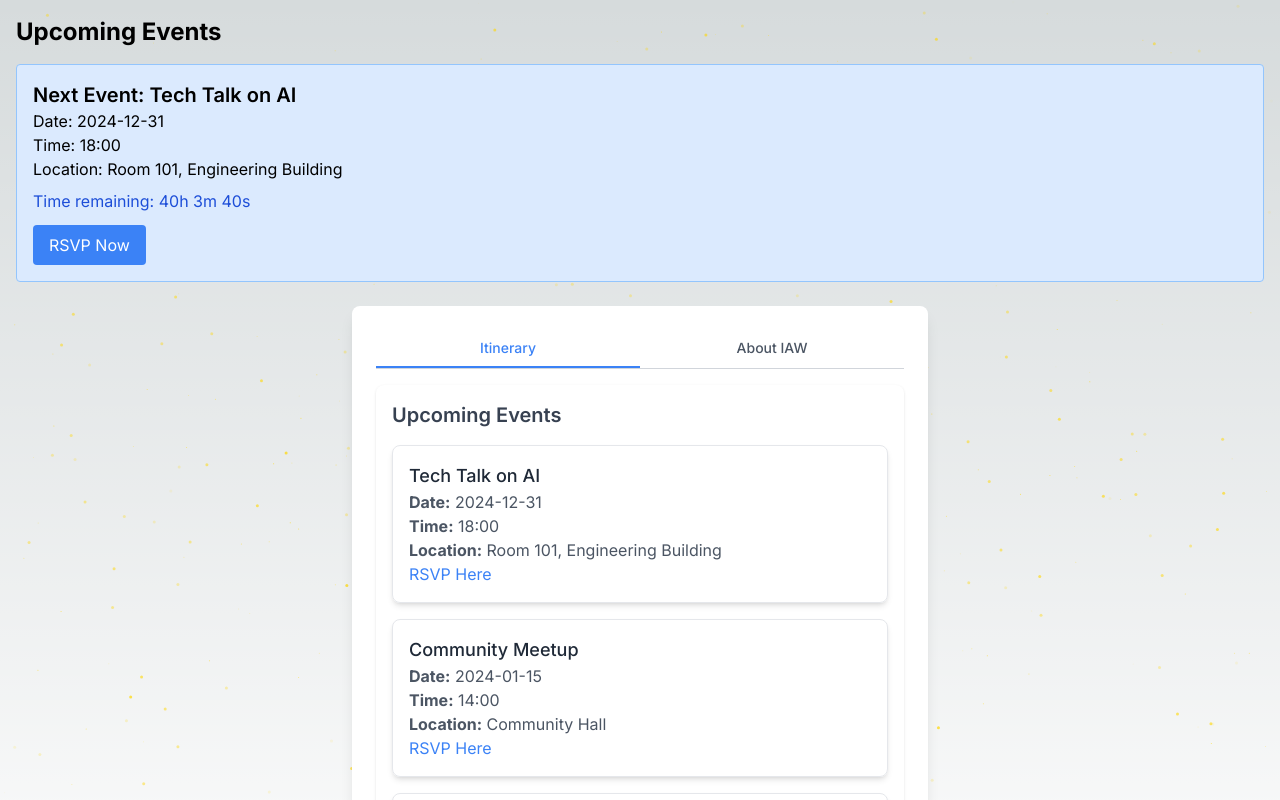
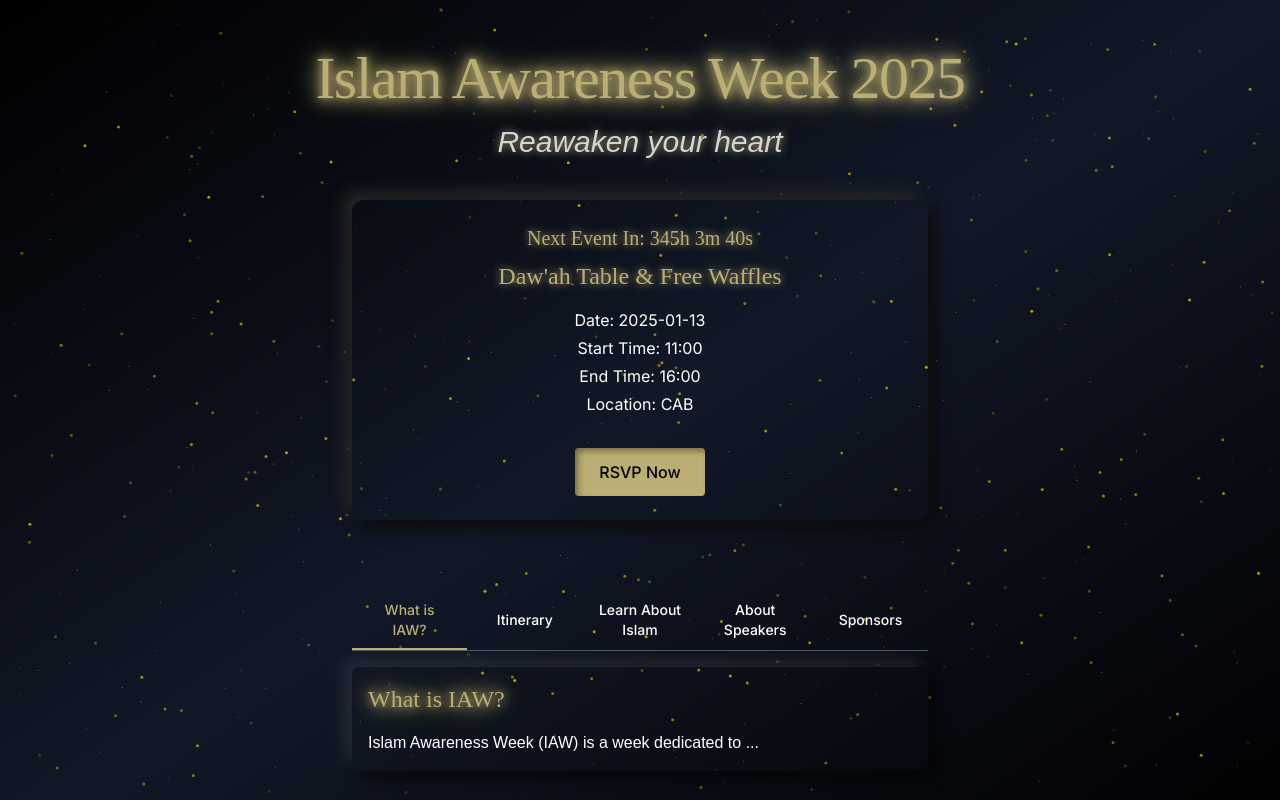
Before and after one commit to Donutboy2003/iaw2025, a Next.js app: page / in a window 1280 px wide. Shown: the top 800 px of the page. Built offline with nearby package versions, Linux system fonts and the light colour scheme.

Commit message:
feat : conflicts resolved and some ui changes

```diff
--- a/app/components/TabCard.tsx
+++ b/app/components/TabCard.tsx
@@ -1,105 +1,115 @@
 import React from "react";
 import Tabs from "@/app/components/ui/tabs";
 
-// Define the Event type
 interface Event {
   id: number;
   name: string;
   date: string;
-  time: string;
+  startTime: string;
+  endTime: string;
   location: string;
   rsvpLink: string;
 }
 
-// Mock data for events
-const events: Event[] = [
-  {
-    id: 1,
-    name: "Tech Talk on AI",
-    date: "2024-12-31",
-    time: "18:00",
-    location: "Room 101, Engineering Building",
-    rsvpLink: "https://forms.gle/exampleRSVP1",
-  },
-  {
-    id: 2,
-    name: "Community Meetup",
-    date: "2024-01-15",
-    time: "14:00",
-    location: "Community Hall",
-    rsvpLink: "https://forms.gle/exampleRSVP2",
-  },
-  {
-    id: 3,
-    name: "Workshop: Web Development Basics",
-    date: "2024-02-05",
-    time: "10:00",
-    location: "Online (Zoom)",
-    rsvpLink: "https://forms.gle/exampleRSVP3",
-  },
-];
+interface TabCardProps {
+  events: Event[];
+}
 
-const TabCard = () => {
+const TabCard: React.FC<TabCardProps> = ({ events }) => {
   const tabs = [
+    {
+      id: "what-is-iaw",
+      label: "What is IAW?",
+      content: (
+        <div className="space-y-4">
+          <h2 className="text-2xl font-baskervville glow-text">What is IAW?</h2>
+          <p className="font-poppins">
+            Islam Awareness Week (IAW) is a week dedicated to ...
+          </p>
+        </div>
+      ),
+    },
     {
       id: "itinerary",
       label: "Itinerary",
       content: (
         <div>
-          <h3 className="text-xl font-semibold mb-4">Upcoming Events</h3>
-          <ul className="space-y-4">
+          <h2 className="text-2xl font-baskervville glow-text mb-4">All Events</h2>
+          <div className="grid grid-cols-1 md:grid-cols-2 gap-6">
             {events.map((event) => (
-              <li
+              <div
                 key={event.id}
-                className="p-4 border border-gray-200 rounded-lg shadow-md bg-white bg-opacity-30"
+                className="relative p-6 rounded-xl transition hover:shadow-xl"
+                style={{
+                  background: "transparent",
+                  boxShadow: "8px 8px 16px #0c0c0c, -8px -8px 16px #282828",
+                }}
               >
-                <h4 className="text-lg font-medium text-gray-800">
+                <h3 className="text-lg font-baskervville text-gold mb-2">
                   {event.name}
-                </h4>
-                <p className="text-gray-600">
-                  <strong>Date:</strong> {event.date}
-                </p>
-                <p className="text-gray-600">
-                  <strong>Time:</strong> {event.time}
-                </p>
-                <p className="text-gray-600">
-                  <strong>Location:</strong> {event.location}
-                </p>
+                </h3>
+                <p className="text-white">Date: {event.date}</p>
+                <p className="text-white">Start Time: {event.startTime}</p>
+                <p className="text-white">End Time: {event.endTime}</p>
+                <p className="text-white">Location: {event.location}</p>
                 <a
                   href={event.rsvpLink}
                   target="_blank"
                   rel="noopener noreferrer"
-                  className="text-blue-500 hover:underline"
+                  className="mt-3 inline-block px-4 py-2 bg-gold text-black rounded hover:bg-yellow-600 transition font-poppins"
+                  style={{
+                    boxShadow:
+                      "inset 3px 3px 6px rgba(0,0,0,0.4), inset -3px -3px 6px rgba(255,255,255,0.1)",
+                  }}
                 >
-                  RSVP Here
+                  RSVP
                 </a>
-              </li>
+              </div>
             ))}
-          </ul>
+          </div>
         </div>
       ),
     },
     {
-      id: "about",
-      label: "About IAW",
+      id: "learn-about-islam",
+      label: "Learn About Islam",
       content: (
-        <p>
-          International Awareness Week (IAW) brings communities together through
-          shared learning and cultural experiences.
-        </p>
+        <div className="space-y-4">
+          <h2 className="text-2xl font-baskervville glow-text">Learn About Islam</h2>
+          <p className="font-poppins">
+            Islam is one of the world's major religions ....
+          </p>
+        </div>
+      ),
+    },
+    {
+      id: "about-speakers",
+      label: "About Speakers",
+      content: (
+        <div className="space-y-4">
+          <h2 className="text-2xl font-baskervville glow-text">About Speakers</h2>
+          <p className="font-poppins">
+            Our guest speakers are ....
+          </p>
+        </div>
+      ),
+    },
+    {
+      id: "sponsors",
+      label: "Sponsors",
+      content: (
+        <div className="space-y-4">
+          <h2 className="text-2xl font-baskervville glow-text">Sponsors</h2>
+          <p className="font-poppins">
+            We are grateful to our sponsors for making IAW 2025 possible.
+          </p>
+        </div>
       ),
     },
   ];
 
   return (
-    <div
-      className="
-        w-full max-w-xl mx-auto
-        p-6 rounded-lg shadow-lg
-        bg-white
-        backdrop-filter backdrop-blur-md
-      "
-    >
+    <div className="w-full max-w-4xl p-6 text-left bg-transparent">
       <Tabs tabs={tabs} />
     </div>
   );
--- a/app/components/ui/tabs.tsx
+++ b/app/components/ui/tabs.tsx
@@ -11,26 +11,32 @@ const Tabs: React.FC<{ tabs: Tab[] }> = ({ tabs }) => {
 
   return (
     <div className="w-full max-w-xl mx-auto">
-      <div className="flex border-b border-gray-300">
+      <div className="flex border-b border-gray-600">
         {tabs.map((tab) => (
           <button
             key={tab.id}
             onClick={() => setActiveTab(tab.id)}
-            className={`flex-1 px-4 py-2 text-sm font-medium border-b-2 ${
+            className={`flex-1 px-4 py-2 text-sm font-medium border-b-2 transition ${
               activeTab === tab.id
-                ? "border-blue-500 text-blue-500"
-                : "border-transparent text-gray-600 hover:text-blue-500"
+                ? "border-gold text-gold"
+                : "border-transparent text-white hover:text-gold"
             }`}
           >
             {tab.label}
           </button>
         ))}
       </div>
-      <div className="mt-4 p-4 bg-white rounded-lg shadow">
+      <div
+        className="mt-4 p-4 rounded-lg transition"
+        style={{
+          background: "transparent",
+          boxShadow: "8px 8px 16px rgba(0,0,0,0.6), -8px -8px 16px rgba(255,255,255,0.1)",
+        }}
+      >
         {tabs.map(
           (tab) =>
             activeTab === tab.id && (
-              <div key={tab.id} className="text-gray-700">
+              <div key={tab.id} className="text-white">
                 {tab.content}
               </div>
             )
--- a/app/globals.css
+++ b/app/globals.css
@@ -2,10 +2,12 @@
 @tailwind components;
 @tailwind utilities;
 
+@import url('https://fonts.googleapis.com/css2?family=Baskervville:ital@0;1&family=Poppins:ital,wght@0,100;0,200;0,300;0,400;0,500;0,600;0,700;0,800;0,900;1,100;1,200;1,300;1,400;1,500;1,600;1,700;1,800;1,900&display=swap');
+
 :root {
-  --foreground-rgb: 0, 0, 0;
-  --background-start-rgb: 214, 219, 220;
-  --background-end-rgb: 255, 255, 255;
+  --foreground-rgb: 255, 255, 255;
+  --background-start-rgb: 0, 0, 0;
+  --background-end-rgb: 0, 0, 0;
 }
 
 @media (prefers-color-scheme: dark) {
@@ -17,6 +19,7 @@
 }
 
 body {
+  font-family: 'Poppins', sans-serif;
   color: rgb(var(--foreground-rgb));
   background: linear-gradient(
       to bottom,
@@ -25,3 +28,17 @@ body {
     )
     rgb(var(--background-start-rgb));
 }
+
+h1, h2, h3, h4, h5, h6, strong {
+  font-family: 'Baskervville', serif;
+  color: #bbae72;
+  text-shadow: 0 0 8px #bbae72;
+}
+
+.glow-text {
+  color: #bbae72;
+  text-shadow:
+    0 0 10px #bbae72,
+    0 0 20px #bbae72,
+    0 0 30px #bbae72;
+}
--- a/app/page.tsx
+++ b/app/page.tsx
@@ -1,67 +1,109 @@
 'use client';
 
-import Link from 'next/link';
-import { useState, useEffect } from 'react';
-import Particles from './components/ui/Particles';
-import TabCard from './components/TabCard';
+import { useState, useEffect } from "react";
+import Particles from "./components/ui/Particles";
+import TabCard from "./components/TabCard";
 
-// Define the type for an event
 type Event = {
   id: number;
   name: string;
   date: string;
-  time: string;
+  startTime: string;
+  endTime: string;
   location: string;
   rsvpLink: string;
 };
 
-// Mock data for events
 const events: Event[] = [
   {
     id: 1,
-    name: "Tech Talk on AI",
-    date: "2024-12-31",
-    time: "18:00",
-    location: "Room 101, Engineering Building",
+    name: "Daw'ah Table & Free Waffles",
+    date: "2025-01-13",
+    startTime: "11:00",
+    endTime: "16:00",
+    location: "CAB",
     rsvpLink: "https://forms.gle/exampleRSVP1",
   },
   {
     id: 2,
-    name: "Community Meetup",
-    date: "2024-01-15",
-    time: "14:00",
-    location: "Community Hall",
+    name: "Lecture by Navaid Aziz",
+    date: "2025-01-13",
+    startTime: "17:00",
+    endTime: "19:00",
+    location: "TBA",
     rsvpLink: "https://forms.gle/exampleRSVP2",
   },
   {
     id: 3,
-    name: "Workshop: Web Development Basics",
-    date: "2024-02-05",
-    time: "10:00",
-    location: "Online (Zoom)",
+    name: "Daw'ah Table & Hijab Booth",
+    date: "2025-01-14",
+    startTime: "11:00",
+    endTime: "16:00",
+    location: "CAB",
     rsvpLink: "https://forms.gle/exampleRSVP3",
   },
+  {
+    id: 4,
+    name: "Daw'ah Table & Virtual Reality",
+    date: "2025-01-15",
+    startTime: "11:00",
+    endTime: "16:00",
+    location: "SUB",
+    rsvpLink: "https://forms.gle/exampleRSVP4",
+  },
+  {
+    id: 5,
+    name: "Lecture by Tim Humble",
+    date: "2025-01-15",
+    startTime: "17:00",
+    endTime: "19:00",
+    location: "TBA",
+    rsvpLink: "https://forms.gle/exampleRSVP5",
+  },
+  {
+    id: 6,
+    name: "Daw'ah Table & Hijab Booth",
+    date: "2025-01-16",
+    startTime: "11:00",
+    endTime: "16:00",
+    location: "CAB",
+    rsvpLink: "https://forms.gle/exampleRSVP6",
+  },
+  {
+    id: 7,
+    name: "Lecture by Way of Life SQ",
+    date: "2025-01-16",
+    startTime: "17:00",
+    endTime: "19:00",
+    location: "TBA",
+    rsvpLink: "https://forms.gle/exampleRSVP7",
+  },
+  {
+    id: 8,
+    name: "IAW Dinner with special guest Way of Life SQ",
+    date: "2025-01-16",
+    startTime: "17:00",
+    endTime: "19:00",
+    location: "TBA",
+    rsvpLink: "https://forms.gle/exampleRSVP8",
+  },
 ];
-
-// Define the type of the function parameter
-function getNextEvent(events: Event[]): Event | null {
-  const now = new Date();
-  return events.find(event => new Date(`${event.date}T${event.time}`) > now) || null;
-}
 
 export default function Home() {
   const [nextEvent, setNextEvent] = useState<Event | null>(null);
   const [timeRemaining, setTimeRemaining] = useState<string>("");
 
   useEffect(() => {
-    const next = getNextEvent(events);
-    setNextEvent(next);
+    const now = new Date();
+    const upcomingEvent = events.find(
+      (event) => new Date(`${event.date}T${event.startTime}`) > now
+    );
+    setNextEvent(upcomingEvent);
 
+    if (upcomingEvent) {
       const interval = setInterval(() => {
-      if (next) {
-        const eventTime = new Date(`${next.date}T${next.time}`);
-        const now = new Date();
-        const diff = eventTime.getTime() - now.getTime();
+        const eventTime = new Date(`${upcomingEvent.date}T${upcomingEvent.startTime}`);
+        const diff = eventTime.getTime() - new Date().getTime();
 
         if (diff > 0) {
           const hours = Math.floor(diff / (1000 * 60 * 60));
@@ -71,46 +113,66 @@ export default function Home() {
         } else {
           setTimeRemaining("Event is starting now!");
         }
-      }
       }, 1000);
 
       return () => clearInterval(interval);
+    }
   }, []);
 
   return (
-    <main className="relative min-h-screen">
-      {/* Add the Particles component as the background */}
+    <main className="relative min-h-screen bg-gradient-to-br from-black via-gray-900 to-black">
       <Particles
         className="absolute inset-0 z-0"
-        quantity={200}
+        quantity={300}
         color="#FFD700"
         size={0.5}
         staticity={100}
       />
 
-      <div className="relative z-10 p-4">
-        <h1 className="text-2xl font-bold mb-4">Upcoming Events</h1>
+      <div className="relative z-10 flex flex-col items-center text-center px-4 py-12 text-white">
+        <h1 className="text-6xl font-baskervville mb-4 glow-text tracking-tight">
+          Islam Awareness Week 2025
+        </h1>
+        <h2 className="text-2xl md:text-3xl text-gray-300 mb-10 italic font-poppins">
+          Reawaken your heart
+        </h2>
 
-        {nextEvent ? (
-          <div className="mb-6 p-4 bg-blue-100 border border-blue-300 rounded">
-            <h2 className="text-xl font-semibold">Next Event: {nextEvent.name}</h2>
+        {nextEvent && (
+          <div
+            className="mb-12 w-full max-w-xl rounded-xl p-6 transition hover:shadow-xl"
+            style={{
+              background: "transparent",
+              boxShadow: "8px 8px 16px #0c0c0c, -8px -8px 16px #282828",
+            }}
+          >
+            <h3 className="text-xl font-baskervville mb-2">
+              Next Event In: <span className="text-gold">{timeRemaining}</span>
+            </h3>
+            <h2 className="text-2xl font-baskervville mb-4 text-gold">
+              {nextEvent.name}
+            </h2>
+            <div className="space-y-1 mb-4 text-white">
               <p>Date: {nextEvent.date}</p>
-            <p>Time: {nextEvent.time}</p>
+              <p>Start Time: {nextEvent.startTime}</p>
+              <p>End Time: {nextEvent.endTime}</p>
               <p>Location: {nextEvent.location}</p>
-            <p className="mt-2 text-blue-700">Time remaining: {timeRemaining}</p>
-            <Link href={nextEvent.rsvpLink}>
-              <button className="mt-3 px-4 py-2 bg-blue-500 text-white rounded hover:bg-blue-600">
+            </div>
+            <a
+              href={nextEvent.rsvpLink}
+              target="_blank"
+              rel="noopener noreferrer"
+              className="inline-block mt-4 px-6 py-3 bg-gold text-black font-medium rounded hover:bg-yellow-600 focus:outline-none focus:ring-2 focus:ring-yellow-400"
+              style={{
+                boxShadow:
+                  "inset 3px 3px 6px rgba(0,0,0,0.4), inset -3px -3px 6px rgba(255,255,255,0.1)",
+              }}
+            >
               RSVP Now
-              </button>
-            </Link>
+            </a>
           </div>
-        ) : (
-          <p>No upcoming events</p>
         )}
 
-        <div>
-          <TabCard/>
-        </div>
+        <TabCard events={events} />
       </div>
     </main>
   );
--- a/tailwind.config.ts
+++ b/tailwind.config.ts
@@ -8,13 +8,20 @@ const config: Config = {
   ],
   theme: {
     extend: {
-      backgroundImage: {
-        'gradient-radial': 'radial-gradient(var(--tw-gradient-stops))',
-        'gradient-conic':
-          'conic-gradient(from 180deg at 50% 50%, var(--tw-gradient-stops))',
+      fontFamily: {
+        baskervville: ['Baskervville', 'serif'],
+        poppins: ['Poppins', 'sans-serif'],
       },
+      colors: {
+        gold: '#bbae72',
+      },
+      boxShadow: {
+        neomorphic: '8px 8px 16px #0c0c0c, -8px -8px 16px #282828',
+        neomorphicInset: 'inset 3px 3px 6px rgba(0,0,0,0.4), inset -3px -3px 6px rgba(255,255,255,0.1)',
+      }
     },
   },
   plugins: [],
 }
+
 export default config
```
Lines whose indentation alone changed are shown as unchanged.
